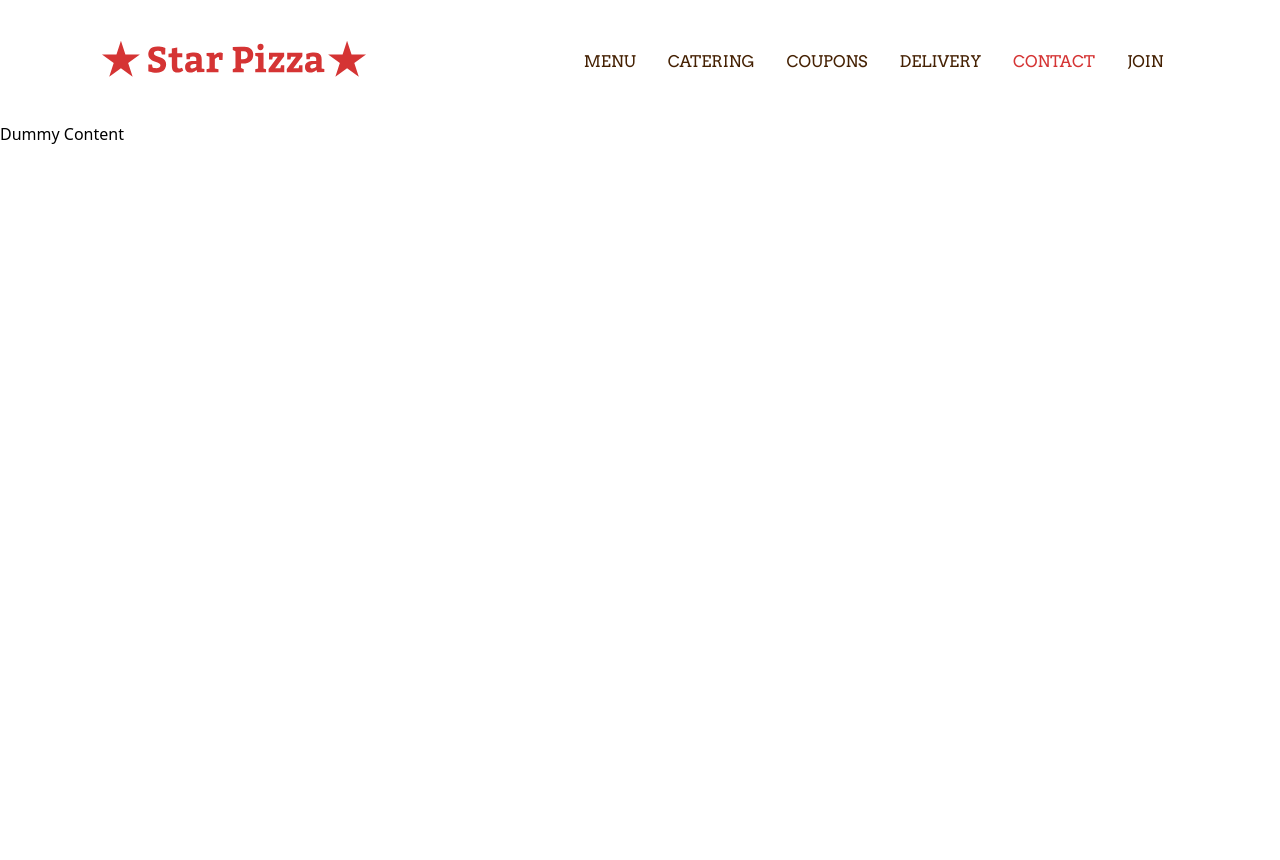
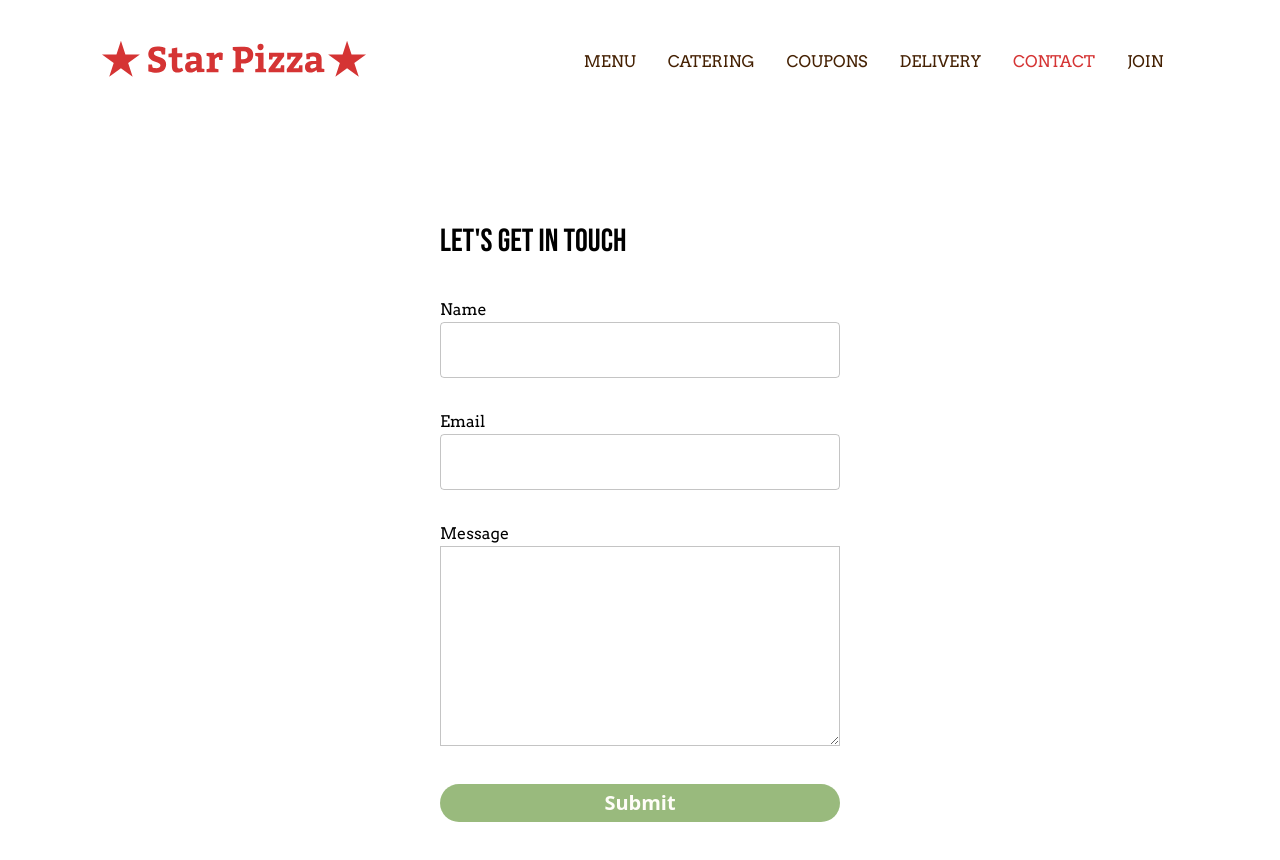
Before and after one commit to nishatfiroj/star-pizza, a Next.js app: page /contact in a window 1280 px wide. Shown: the top 860 px of the page. Before the commit the page ends 800 px from the top, so only its background shows below. Built offline with nearby package versions, Linux system fonts and the light colour scheme.

Commit message:
contact page

```diff
--- a/package.json
+++ b/package.json
@@ -9,6 +9,7 @@
     "lint": "eslint"
   },
   "dependencies": {
+    "@emailjs/browser": "^4.4.1",
     "@emotion/react": "^11.14.0",
     "@emotion/styled": "^11.14.1",
     "@mui/material": "^7.3.7",
--- a/src/app/contact/page.tsx
+++ b/src/app/contact/page.tsx
@@ -1,7 +1,159 @@
+/* eslint-disable @typescript-eslint/no-explicit-any */
 "use client"
 
-import { Base } from "@/src/components"
+import React from "react"
+
+import { validateEmail, sendEmail } from "@/src/utils/helpers"
+import { Grid, TextField } from "@mui/material"
+import {
+  FormContainer,
+  ConfirmedEmailSnackBarContainer,
+  ConfirmedEmailSnackBar,
+  MessageInput,
+  SubmitButton,
+} from "./styled"
+import { Base, Heading, Paragraph } from "@/src/components"
+
+export type ContactRequest = {
+  from_name: string
+  reply_to: string
+  subject: string
+  message: string
+}
+
+const initialState: ContactRequest = {
+  from_name: "",
+  reply_to: "",
+  subject: "Inquiry from StarPizza.com",
+  message: "",
+}
 
 export default function Page() {
-  return <Base> Dummy Content </Base>
+  const messageRef: React.Ref<any> = React.useRef(null)
+  const [contactForm, setContactForm] =
+    React.useState<ContactRequest>(initialState)
+  const [showSnackbar, setShowSnackbar] = React.useState(false)
+  const [emailState, setEmailState] = React.useState<
+    "success" | "failure" | "formIncomplete"
+  >("formIncomplete")
+
+  const onTriggerSnackbar = () => {
+    setShowSnackbar(true)
+
+    // now set snackbar to false to make sure it is no longer rendered in dom
+    setTimeout(() => {
+      setShowSnackbar(false)
+    }, 3000)
+  }
+  console.log({ contactForm })
+  const onValidateForm = () => {
+    if (
+      contactForm.from_name.length > 0 &&
+      contactForm.message.length > 0 &&
+      contactForm.reply_to.length > 0 &&
+      contactForm.subject.length > 0 &&
+      validateEmail(contactForm.reply_to)
+    ) {
+      return true
+    }
+
+    return false
+  }
+
+  const onEmailAttempt = (success: boolean) => {
+    if (success) {
+      setEmailState("success")
+      // clear all refs and reset state if email sent successfully
+      setContactForm(initialState)
+    } else {
+      setEmailState("failure")
+    }
+    onTriggerSnackbar()
+  }
+
+  const onSendEmail = (e: any) => {
+    e.preventDefault()
+    const validForm = onValidateForm()
+    if (!validForm) {
+      setEmailState("formIncomplete")
+      onTriggerSnackbar()
+    } else {
+      sendEmail(contactForm)
+        .then(() => onEmailAttempt(true))
+        .catch(() => onEmailAttempt(false))
+    }
+  }
+
+  return (
+    <Base>
+      <Grid padding={12} container flex={1} justifyContent="center">
+        <FormContainer onSubmit={onSendEmail}>
+          {showSnackbar && (
+            <ConfirmedEmailSnackBarContainer>
+              <ConfirmedEmailSnackBar>
+                {emailState === "success" &&
+                  "Successfully touched base with Jupiter!"}
+                {emailState === "failure" &&
+                  "Contact launch failure. Try again."}
+                {emailState === "formIncomplete" &&
+                  "Form invalid! Countdown's a no go."}
+              </ConfirmedEmailSnackBar>
+            </ConfirmedEmailSnackBarContainer>
+          )}
+
+          <Heading>Let&apos;s get in touch</Heading>
+          <div>
+            <Paragraph>Name</Paragraph>
+            <TextField
+              fullWidth
+              required
+              onChange={(e) =>
+                setContactForm({
+                  ...contactForm,
+                  from_name: e.currentTarget.value,
+                })
+              }
+            />
+          </div>
+          <div>
+            <Paragraph>Email</Paragraph>
+            <TextField
+              fullWidth
+              type="email"
+              required
+              onChange={(e) => {
+                setContactForm({
+                  ...contactForm,
+                  reply_to: e.currentTarget.value,
+                })
+              }}
+            />
+          </div>
+          <div>
+            <Paragraph>Message</Paragraph>
+            <MessageInput
+              required
+              ref={messageRef}
+              onChange={() =>
+                setContactForm({
+                  ...contactForm,
+                  message: messageRef.current.value,
+                })
+              }
+            />
+          </div>
+          <div
+            style={{
+              display: "flex",
+              justifyContent: "center",
+              flex: 1,
+              width: 400,
+            }}
+          >
+            <SubmitButton onClick={onSendEmail}>Submit</SubmitButton>
+          </div>
+        </FormContainer>
+      </Grid>
+    </Base>
+  )
 }
--- /dev/null
+++ b/src/app/contact/styled.ts
@@ -0,0 +1,90 @@
+import styled from "styled-components"
+
+export const ConfirmedEmailSnackBarContainer = styled.div`
+  @keyframes snackbar {
+    0% {
+      opacity: 0;
+    }
+    10% {
+      opacity: 1;
+    }
+    90% {
+      opacity: 1;
+    }
+    100% {
+      opacity: 0;
+    }
+  }
+
+  z-index: 7;
+  display: flex;
+  justify-content: center;
+  width: 100%;
+  position: absolute;
+  left: 0;
+  bottom: -19em;
+  animation-name: snackbar;
+  animation-duration: 3s;
+  animation-timing-function: linear;
+
+  @media (min-width: 1200px) {
+    bottom: 2em;
+  }
+`
+
+export const ConfirmedEmailSnackBar = styled.div`
+  z-index: 7;
+  color: var(--default-text-color);
+
+  padding: 1em 4em;
+
+  text-align: center;
+  text-transform: none;
+  border-radius: 8px;
+`
+
+export const FormContainer = styled.form`
+  display: flex;
+  flex-direction: column;
+  gap: 2em;
+  border: var(--default-text-color);
+  height: auto;
+`
+
+export const Input = styled.input`
+  font-size: 1.5em;
+  font-family: var(--font-arvo);
+  background-color: transparent;
+  border: none;
+  width: 100%;
+  color: var(--default-text-color);
+`
+
+export const MessageInput = styled.textarea`
+  background-color: transparent;
+  border: 1px solid #c4c4c4;
+  width: 100%;
+  height: 200px;
+  color: var(--default-text-color);
+  font-family: var(--font-arvo);
+  font-weight: 200;
+  padding: 8px;
+  font-size: 1.5em;
+`
+
+export const InputContainer = styled.div`
+  display: flex;
+  gap: 1em;
+  align-items: flex-end;
+  flex: 1;
+`
+
+export const SubmitButton = styled.button`
+  font-size: 20px;
+  border-radius: 100px;
+  font-weight: bold;
+  background-color: var(--secondary-color);
+  color: var(--default-white);
+  padding: 4px 16px;
+  width: 400px;
+`
--- a/src/utils/helpers/index.ts
+++ b/src/utils/helpers/index.ts
@@ -1 +1,3 @@
 export * from "./toTitleCase"
+export * from "./sendEmail"
+export * from "./validateEmail"
--- /dev/null
+++ b/src/utils/helpers/sendEmail.ts
@@ -0,0 +1,7 @@
+import { ContactRequest } from "@/src/app/contact/page"
+import { send, EmailJSResponseStatus } from "@emailjs/browser"
+
+export const sendEmail = (
+  params: ContactRequest,
+): Promise<EmailJSResponseStatus> =>
+  send("service_zbbzytx", "template_4a6h7sv", params, "QTK5rLeuJi7cCZkWX")
--- /dev/null
+++ b/src/utils/helpers/validateEmail.ts
@@ -0,0 +1,3 @@
+const validEmailRegEx =
+  /^[A-Z0-9_'%=+!`#~$*?^{}&|-]+([\.][A-Z0-9_'%=+!`#~$*?^{}&|-]+)*@[A-Z0-9-]+(\.[A-Z0-9-]+)+$/i
+export const validateEmail = (email: string) => validEmailRegEx.test(email)
```
Also changed, not shown: 1 other file (tests, documents, lock files or other folders).
